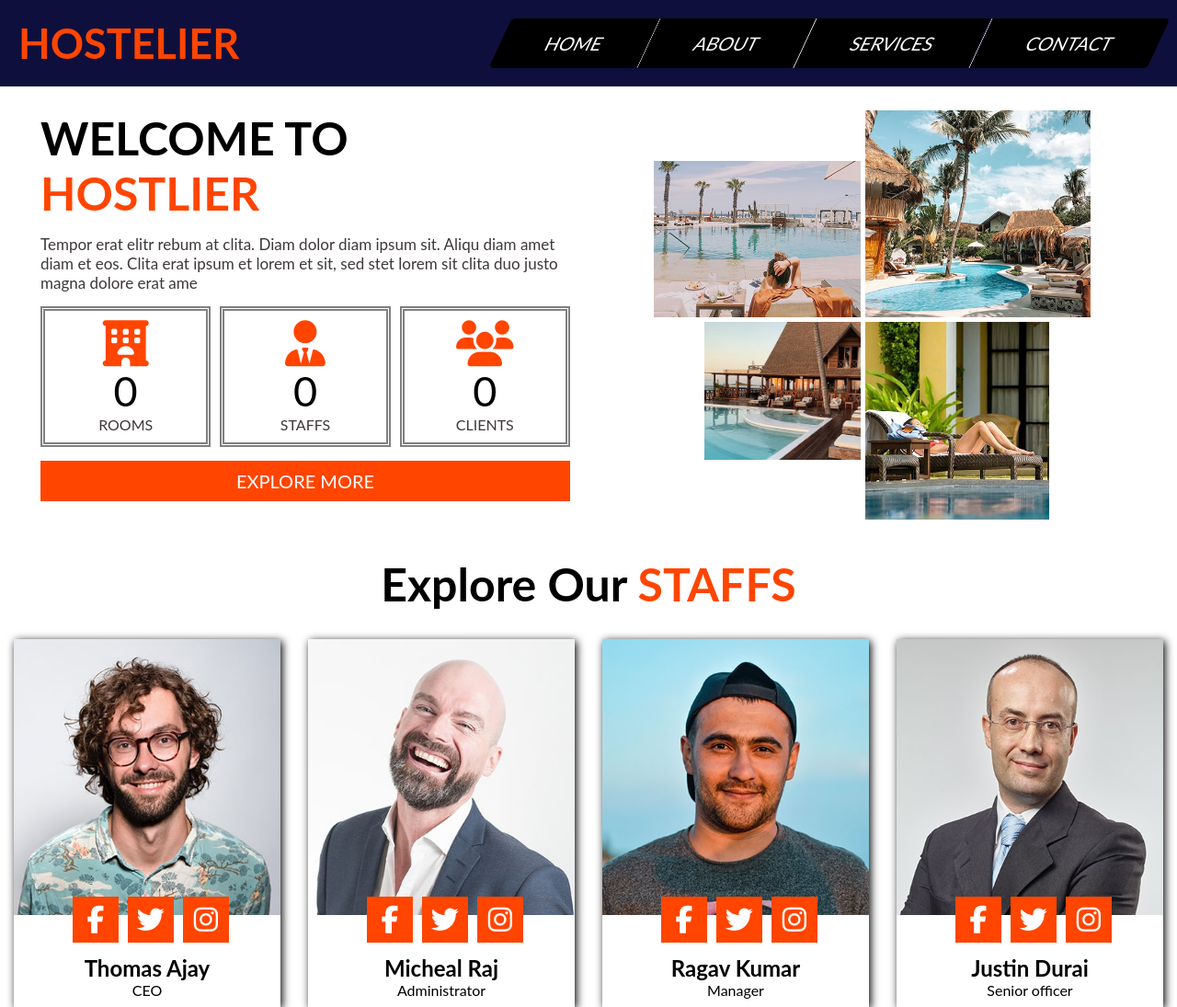
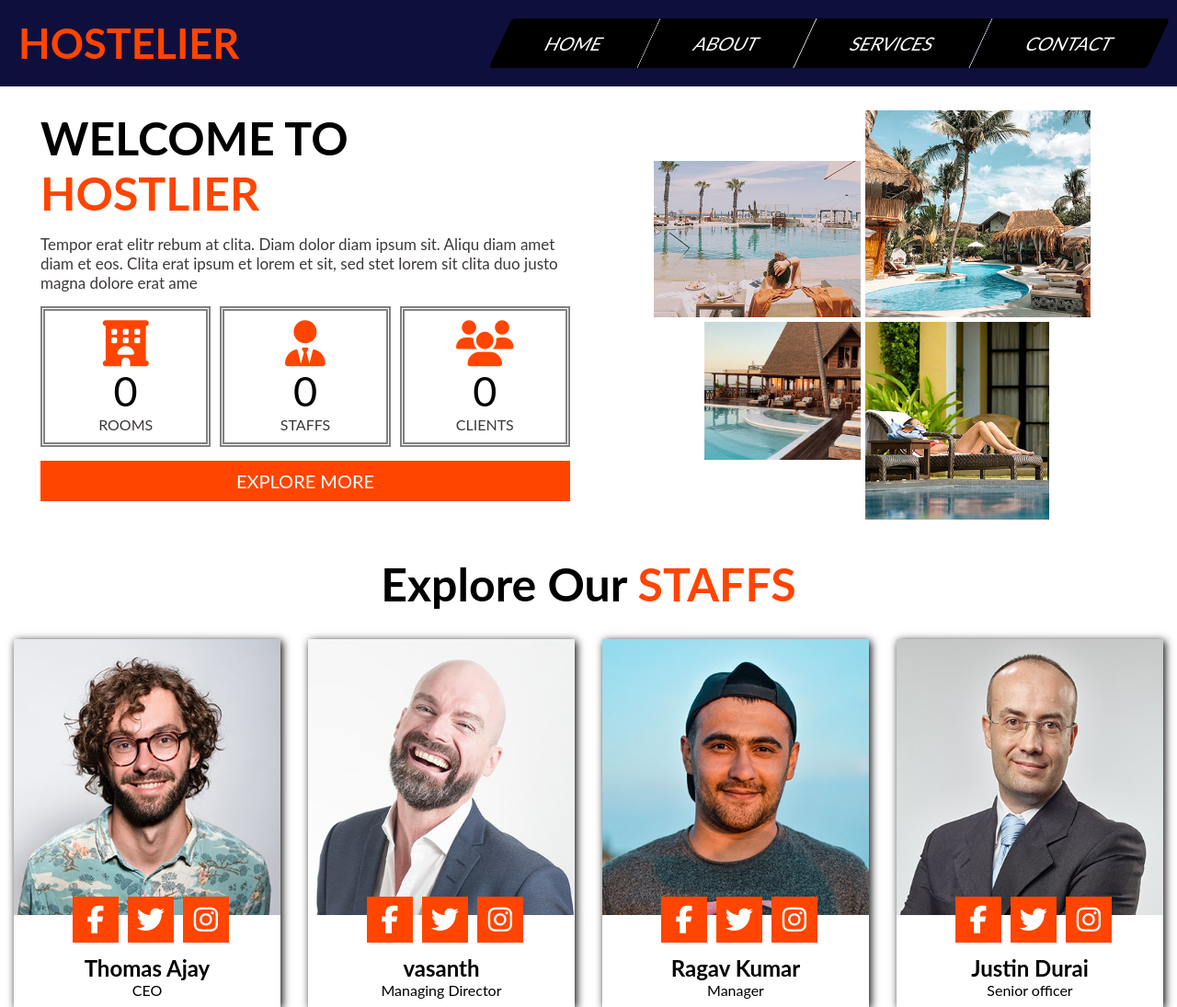
Before and after one commit to thomasajay2001/Restaurant-site, a plain HTML site: page about.html in a window 1280 px wide. Shown: the whole page at 92% size. Drawn offline with Linux system fonts and the light colour scheme.

Commit message:
Update about.html

```diff
--- a/about.html
+++ b/about.html
@@ -91,8 +91,8 @@
                             <div><i class="fa-brands fa-instagram"></i></div>
                         </div>
                         <div>
-                            <h2>Micheal Raj</h2>
-                            <p>Administrator</p>
+                            <h2>vasanth</h2>
+                            <p>Managing Director</p>
                         </div>
                     </div>
                     <div>
```
